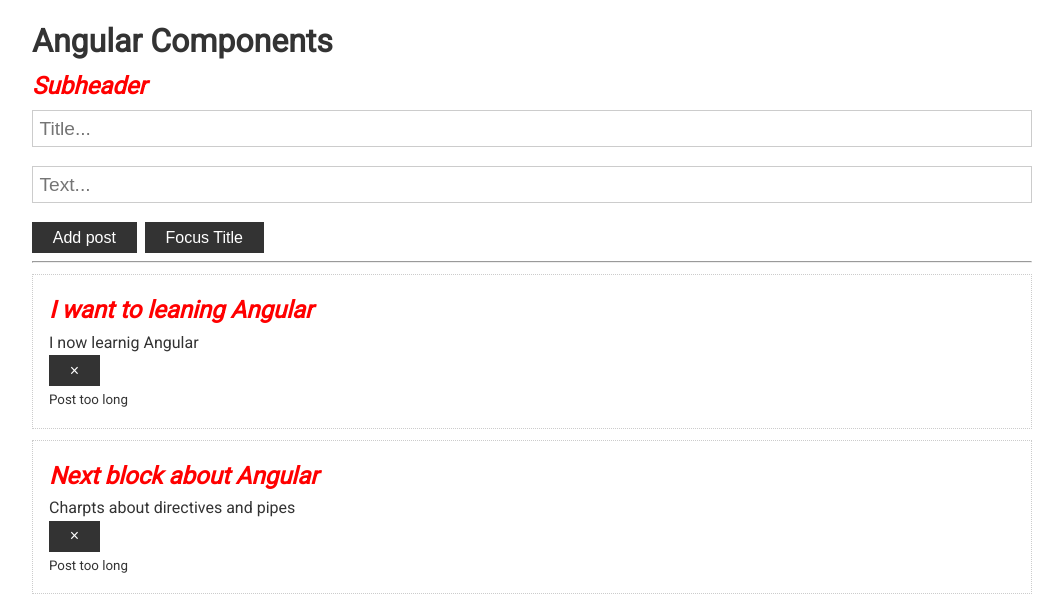
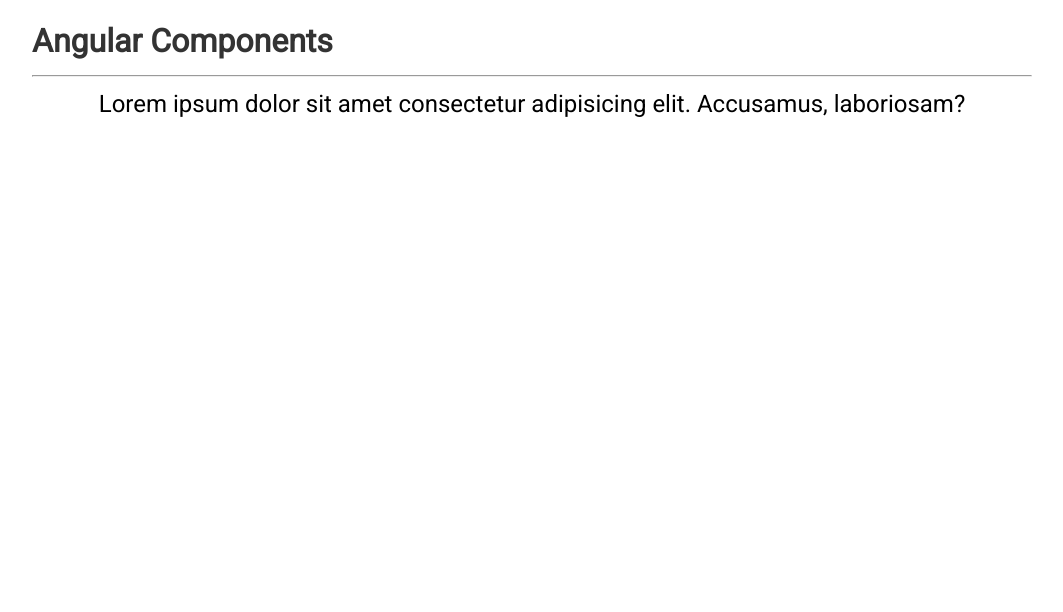
Before and after one commit to SSerg-dev/angular-basic-course, an Angular app: page / in a window 1280 px wide. Shown: the top 612 px of the page, without its empty margins (108-1171 px from the left). Built offline with nearby package versions, Linux system fonts and the light colour scheme.

Commit message:
chapter #4 lesson #4.3

```diff
--- a/src/app/app.component.html
+++ b/src/app/app.component.html
@@ -1,22 +1,8 @@
 <div class="container">
   <h1>Angular Components</h1>
-
-  <h2>Subheader</h2>
-
-  <app-post-form (onAdd)="updatePosts($event)"> </app-post-form>
-
   <hr />
-
-  <app-post
-    *ngFor="let post of posts; let index = index"
-    [post]="post"
-    (onRemove)="removePost($event)"
-  >
-    <div #info>
-      <small *ngIf="post.text.length > 10; else short">Post too long</small>
-      <ng-template #short>
-        <small>Post is shot</small>
-      </ng-template>
-    </div>
-  </app-post>
+  <p appStyle>
+    Lorem ipsum dolor sit amet consectetur adipisicing elit. Accusamus,
+    laboriosam?
+  </p>
 </div>
--- a/src/app/app.component.scss
+++ b/src/app/app.component.scss
@@ -1,10 +1,4 @@
-.red {
-  background: red;
-  font-weight: bold;
-  color: #fff;
+p {
+  font-size: 1.5rem;
+  text-align: center;
 }
-.blue {
-  background: blue;
-  font-size: 1.5rem;
-  color: #fff;
-}
--- a/src/app/app.component.ts
+++ b/src/app/app.component.ts
@@ -1,10 +1,4 @@
 import { Component, OnInit } from '@angular/core';
-
-export interface Post {
-  title: string;
-  text: string;
-  id?: number;
-}
 
 @Component({
   selector: 'app-root',
@@ -12,35 +6,7 @@
   styleUrls: ['./app.component.scss'],
 })
 export class AppComponent implements OnInit {
-  posts: Post[] = [
-    {
-      title: 'I want to leaning Angular',
-      text: 'I now learnig Angular',
-      id: 1,
-    },
-    {
-      title: 'Next block about Angular',
-      text: 'Charpts about directives and pipes',
-      id: 2,
-    },
-  ];
-
   constructor() {}
   // methods
-  ngOnInit(): void {
-    setTimeout(() => {
-      // this.posts[0] = {
-      //   title: '...change title',
-      //   text: '...change text',
-      //   id: 42,
-      // };
-    });
-  }
-
-  removePost(id: number) {
-    this.posts = this.posts.filter((post) => post.id !== id);
-  }
-  updatePosts(post: Post) {
-    this.posts.unshift(post);
-  }
+  ngOnInit(): void {}
 }
--- /dev/null
+++ b/src/app/directives/style.directive.ts
@@ -0,0 +1,25 @@
+import { Directive, ElementRef, HostListener, Renderer2 } from '@angular/core';
+
+@Directive({
+  selector: '[appStyle]',
+})
+export class StyleDirective {
+  constructor(private el: ElementRef, private renderer: Renderer2) {
+    el.nativeElement.style.color = 'blue';
+    this.renderer.setStyle(this.el.nativeElement, 'color', 'black');
+  }
+  @HostListener('click', ['$event.target'])
+  onClick(event: Event) {
+    // console.log("🚀 ~ file: style.directive.ts:12 ~ StyleDirective ~ $event.target:", event)
+  }
+
+  @HostListener('mouseenter')
+  onEnter() {
+    this.renderer.setStyle(this.el.nativeElement, 'color', 'red');
+  }
+
+  @HostListener('mouseleave')
+  onLeave() {
+    this.renderer.setStyle(this.el.nativeElement, 'color', null);
+  }
+}
--- a/src/app/post-form/post-form.component.html
+++ /dev/null
@@ -1,19 +0,0 @@
-<div>
-  <input
-    type="text"
-    class="form-control"
-    placeholder="Title..."
-    [(ngModel)]="title"
-    #titleInput
-  />
-  <input
-    type="text"
-    class="form-control"
-    placeholder="Text..."
-    [(ngModel)]="text"
-  />
-
-  <button class="btn" (click)="addPost()">Add post</button>
-  <button class="btn" (click)="focusTitle()">Focus Title</button>
-
-</div>
--- a/src/app/post-form/post-form.component.ts
+++ /dev/null
@@ -1,45 +0,0 @@
-import {
-  Component,
-  ElementRef,
-  EventEmitter,
-  OnInit,
-  Output,
-  ViewChild,
-} from '@angular/core';
-import { Post } from '../app.component';
-
-@Component({
-  selector: 'app-post-form',
-  templateUrl: './post-form.component.html',
-  styleUrls: ['./post-form.component.scss'],
-})
-export class PostFormComponent implements OnInit {
-  @Output()
-  onAdd: EventEmitter<Post> = new EventEmitter<Post>();
-
-  @ViewChild('titleInput', { static: false })
-  inputRef!: ElementRef;
-
-  title = '';
-  text = '';
-
-  constructor() {}
-
-  // methods
-  focusTitle() {
-    this.inputRef.nativeElement.focus();
-  }
-
-  addPost() {
-    if (this.title.trim() && this.text.trim()) {
-      const post: Post = {
-        title: this.title,
-        text: this.text,
-      };
-      this.onAdd.emit(post);
-      this.title = this.text = '';
-    }
-  }
-
-  ngOnInit(): void {}
-}
--- a/src/app/post/post.component.html
+++ /dev/null
@@ -1,6 +0,0 @@
-<div class="card">
-  <h2>{{ post.title }}</h2>
-  <p>{{ post.text }}</p>
-  <button class="btn" (click)="removePost($event)">&times;</button>
-  <ng-content></ng-content>
-</div>
--- a/src/app/post/post.component.scss
+++ /dev/null
@@ -1,6 +0,0 @@
-
-h2 {
-  font-weight: bold;
-  font-style: italic;
-  color: red;
-}
--- a/src/app/post/post.component.ts
+++ /dev/null
@@ -1,64 +0,0 @@
-import {
-  AfterContentChecked,
-  AfterContentInit,
-  AfterViewChecked,
-  AfterViewInit,
-  ChangeDetectionStrategy,
-  Component,
-  ContentChild,
-  DoCheck,
-  ElementRef,
-  EventEmitter,
-  Input,
-  OnChanges,
-  OnDestroy,
-  OnInit,
-  Output,
-  SimpleChanges,
-  ViewEncapsulation,
-
-} from '@angular/core';
-import { Post } from '../app.component';
-
-@Component({
-  selector: 'app-post',
-  templateUrl: './post.component.html',
-  styleUrls: ['./post.component.scss'],
-  changeDetection: ChangeDetectionStrategy.OnPush,
-  encapsulation: ViewEncapsulation.None
-})
-export class PostComponent
-  implements
-    OnInit,
-    OnChanges,
-    DoCheck,
-    AfterContentInit,
-    AfterContentChecked,
-    AfterViewInit,
-    AfterViewChecked,
-    OnDestroy
-{
-  @Input()
-  post!: Post;
-
-  @Output()
-  onRemove = new EventEmitter<number>();
-
-  @ContentChild('info', { static: true })
-  infoRef!: ElementRef;
-
-  constructor() {}
-
-  // methods
-  removePost(id: any) {
-    this.onRemove.emit(this.post.id);
-  }
-  ngOnChanges(changes: SimpleChanges): void {}
-  ngOnInit(): void {}
-  ngDoCheck(): void {}
-  ngAfterContentInit(): void {}
-  ngAfterContentChecked(): void {}
-  ngAfterViewInit(): void {}
-  ngAfterViewChecked(): void {}
-  ngOnDestroy(): void {}
-}
```
Also changed, not shown: src/app/app.module.ts (+5 -3 lines), src/app/post-form/post-form.component.scss (deleted), 2 other files (tests, documents, lock files or other folders).
